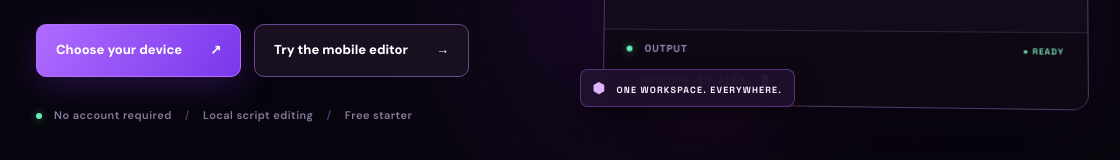
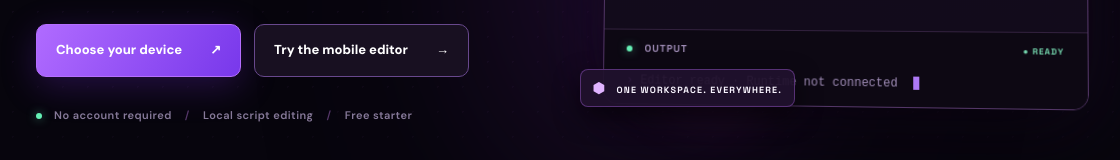
Before and after one commit to annouli48-coder/alex-reuploader, an Electron app: page ALEX-Executor/site/index.html in a window 1120 px wide. Shown: the part 476-636 px from the top of the page. Drawn offline with Linux system fonts and the light colour scheme; no server answers.

Commit message:
Clarify that ALEX landing-page code console is a non-executing editor preview

```diff
--- a/ALEX-Executor/site/index.html
+++ b/ALEX-Executor/site/index.html
@@ -53,7 +53,7 @@
 }
 
 <span class="tok-pink">print</span>(<span class="tok-yellow">"Welcome to ALEX"</span>)</pre></div>
-          <div class="visual-output"><div class="visual-output-title"><span class="green-dot"></span> OUTPUT <small>● READY</small></div><div><span>›</span> Welcome to ALEX <span class="cursor"></span></div></div>
+          <div class="visual-output"><div class="visual-output-title"><span class="green-dot"></span> OUTPUT <small>● READY</small></div><div><span>›</span> Editor ready · Runtime not connected <span class="cursor"></span></div></div>
         </div>
         <div class="floating-label floating-label-top"><span class="tiny-spark">✳</span> BUILT FOR MAKERS</div>
         <div class="floating-label floating-label-bottom"><span class="tiny-spark">⬢</span> ONE WORKSPACE. EVERYWHERE.</div>
```
